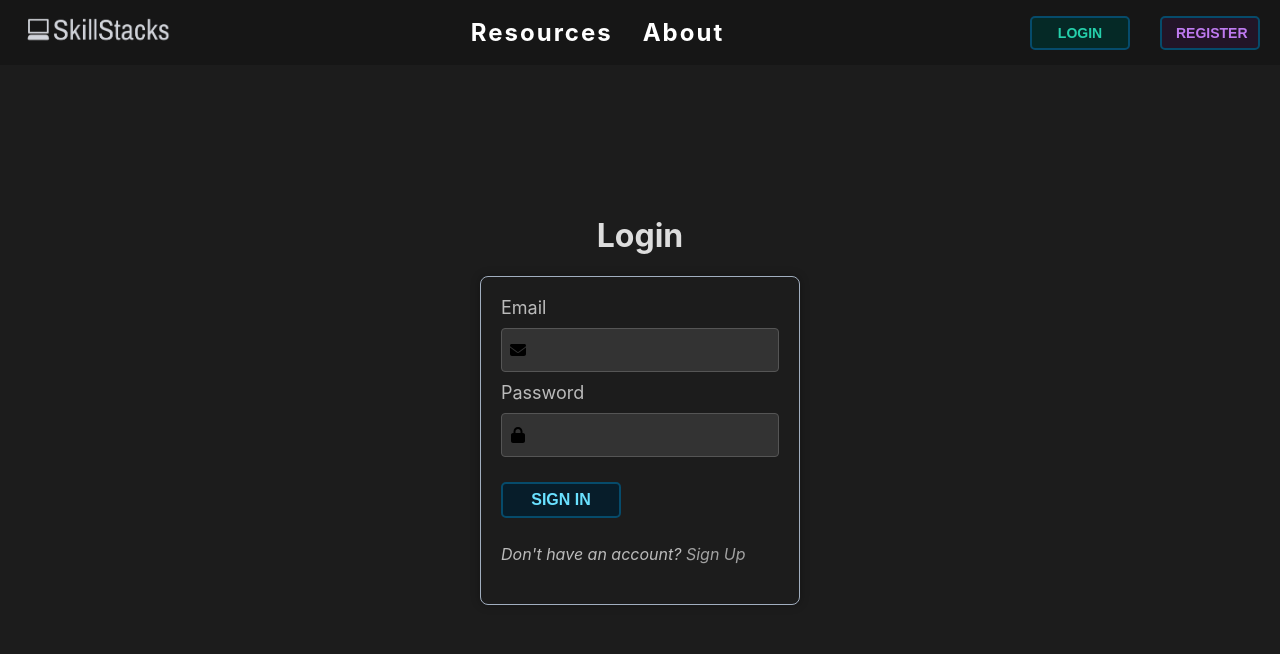
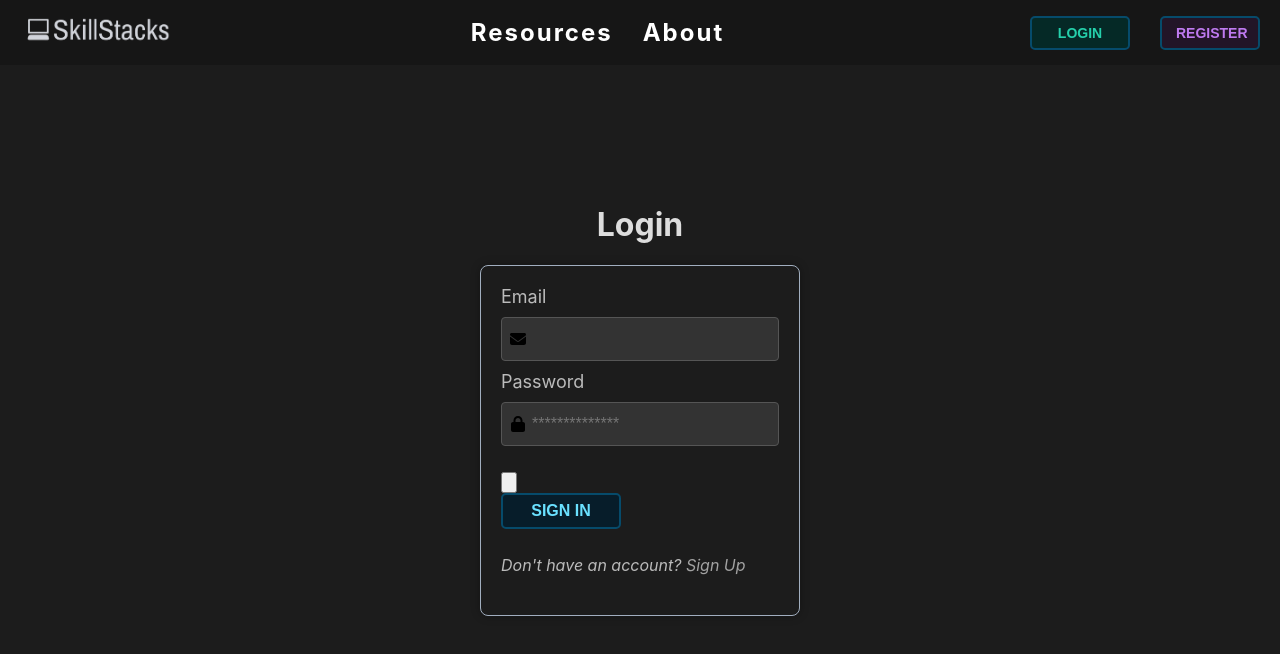
Before and after one commit to Code-the-Dream-School/ee-prac-team4-front, a React (Create React App) app: page /login in a window 1280 px wide. Shown: the top 654 px of the page. Built offline with nearby package versions, Linux system fonts and the light colour scheme; a web font is replaced by a local one.

Commit message:
added the eye for the password on the login page

```diff
--- a/src/pages/login/LoginPage.js
+++ b/src/pages/login/LoginPage.js
@@ -4,13 +4,22 @@ import { AuthContext } from "../../App";
 import Button from "../../components/button/Button.js";
 import "./LoginPage.css";
 
+const showPass = <svg xmlns="http://www.w3.org/2000/svg" viewBox="0 0 576 512"><path d="M288 32c-80.8 0-145.5 36.8-192.6 80.6C48.6 156 17.3 208 2.5 243.7c-3.3 7.9-3.3 16.7 0 24.6C17.3 304 48.6 356 95.4 399.4C142.5 443.2 207.2 480 288 480s145.5-36.8 192.6-80.6c46.8-43.5 78.1-95.4 93-131.1c3.3-7.9 3.3-16.7 0-24.6c-14.9-35.7-46.2-87.7-93-131.1C433.5 68.8 368.8 32 288 32zM144 256a144 144 0 1 1 288 0 144 144 0 1 1 -288 0zm144-64c0 35.3-28.7 64-64 64c-7.1 0-13.9-1.2-20.3-3.3c-5.5-1.8-11.9 1.6-11.7 7.4c.3 6.9 1.3 13.8 3.2 20.7c13.7 51.2 66.4 81.6 117.6 67.9s81.6-66.4 67.9-117.6c-11.1-41.5-47.8-69.4-88.6-71.1c-5.8-.2-9.2 6.1-7.4 11.7c2.1 6.4 3.3 13.2 3.3 20.3z"/></svg>;
+const hidePass = <svg xmlns="http://www.w3.org/2000/svg" viewBox="0 0 640 512"><path d="M38.8 5.1C28.4-3.1 13.3-1.2 5.1 9.2S-1.2 34.7 9.2 42.9l592 464c10.4 8.2 25.5 6.3 33.7-4.1s6.3-25.5-4.1-33.7L525.6 386.7c39.6-40.6 66.4-86.1 79.9-118.4c3.3-7.9 3.3-16.7 0-24.6c-14.9-35.7-46.2-87.7-93-131.1C465.5 68.8 400.8 32 320 32c-68.2 0-125 26.3-169.3 60.8L38.8 5.1zM223.1 149.5C248.6 126.2 282.7 112 320 112c79.5 0 144 64.5 144 144c0 24.9-6.3 48.3-17.4 68.7L408 294.5c8.4-19.3 10.6-41.4 4.8-63.3c-11.1-41.5-47.8-69.4-88.6-71.1c-5.8-.2-9.2 6.1-7.4 11.7c2.1 6.4 3.3 13.2 3.3 20.3c0 10.2-2.4 19.8-6.6 28.3l-90.3-70.8zM373 389.9c-16.4 6.5-34.3 10.1-53 10.1c-79.5 0-144-64.5-144-144c0-6.9 .5-13.6 1.4-20.2L83.1 161.5C60.3 191.2 44 220.8 34.5 243.7c-3.3 7.9-3.3 16.7 0 24.6c14.9 35.7 46.2 87.7 93 131.1C174.5 443.2 239.2 480 320 480c47.8 0 89.9-12.9 126.2-32.5L373 389.9z"/></svg>;
+
 function LoginPage() {
   const [email, setEmail] = useState("");
   const [password, setPassword] = useState("");
   const [error, setError] = useState(null);
   const navigate = useNavigate();
+  const [passwordShown, setPasswordShown] = useState(false);
 
   const { handleLogin } = useContext(AuthContext);
+
+  const togglePassword = () => {
+    // When the handler is invoked inverse the boolean state of passwordShown
+    setPasswordShown(!passwordShown);
+  };
 
   async function handleSubmit(e) {
     e.preventDefault();
@@ -57,15 +66,19 @@ function LoginPage() {
           required
         ></input>
         <label htmlFor="password">Password</label>
+        <div className="inputContainer">
           <input
             value={password}
             onChange={(e) => setPassword(e.target.value)}
             className={`inputField inputFieldPassword`}
-          type="password"
+            type={passwordShown ? "text" : "password"}
+            placeholder="**************"
             name="password"
             id="password"
             required
-        ></input>
+          />
+          <button type="button" onClick={togglePassword} className='show-pass-btn'>{passwordShown ? <span>{hidePass}</span> : <span>{showPass}</span>}</button>
+        </div>
 
         <Button className="submit-button" type="submit" buttonText="Sign In" />
         {error && <div className="error-message">{error}</div>}
```
Lines whose indentation alone changed are shown as unchanged.
